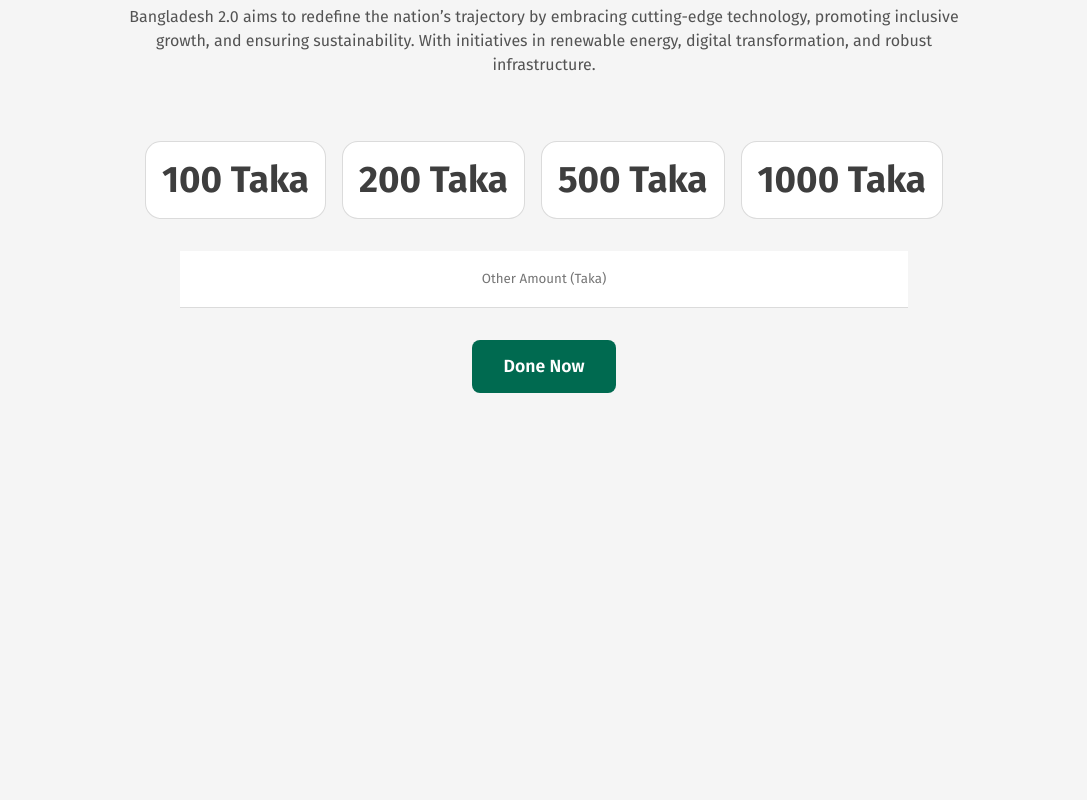
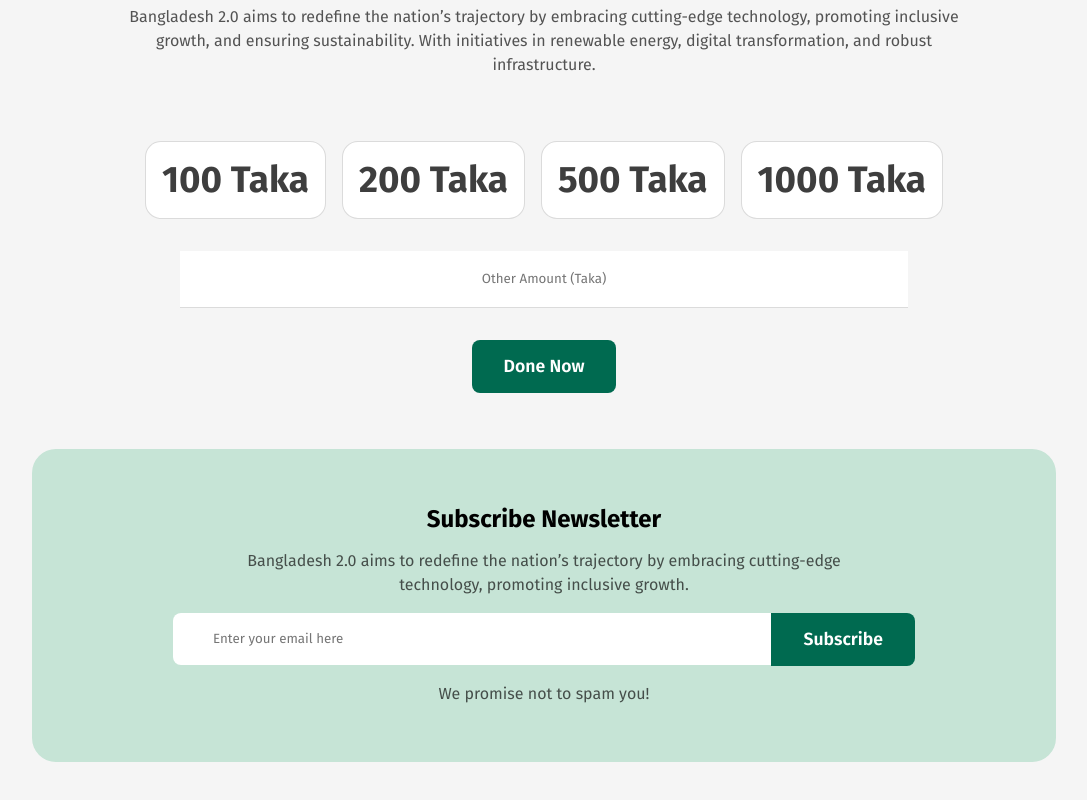
Before and after one commit to suraiya-jahan-bhuiyan-sraboni/bangladesh2.0, a plain HTML site: page index.html in a window 1280 px wide. Shown: the part 3705-4505 px from the top of the page, without its empty margins (96-1183 px from the left). Before the commit the page ends 4154 px from the top, so only its background shows below. Drawn offline with nearby package versions, Linux system fonts and the light colour scheme.

Commit message:
news-letter section done

```diff
--- a/index.html
+++ b/index.html
@@ -212,5 +212,16 @@ Building modern facilities and connectivity to support rapid urbanization.
         <input type="text" placeholder="Other Amount (Taka)">
         <button class="explore">Done Now</button>
     </section>
+    <section class="pillar-section news-letter">
+        <h1>Subscribe Newsletter</h1>
+        <p class="card-text">Bangladesh 2.0 aims to redefine the nation’s trajectory by embracing cutting-edge <br>technology, promoting inclusive
+        growth.</p>
+        <div class="email">
+            <input type="text" placeholder="Enter your email here">
+            <button class="explore bt" >Subscribe</button>
+        </div>
+        <p class="card-text">We promise not to spam you!</p>
+
+    </section>
 </body>
 </html>
--- a/style.css
+++ b/style.css
@@ -286,9 +286,11 @@ th {
     font-weight: 700;
     line-height: normal;
 }
-.crd:hover{
+
+.crd:hover {
     background: #C6E4D6;
 }
+
 .donate>input {
     width: 75%;
     padding: 20px 40px;
@@ -296,3 +298,33 @@ th {
     border-bottom: 1px solid rgba(14, 14, 14, 0.15);
     background: #FFF;
 }
+
+.news-letter {
+    padding: 3.5rem 5rem;
+    display: flex;
+    flex-direction: column;
+    gap: 1rem;
+    justify-content: center;
+    align-items: center;
+    text-align: center;
+    border-radius: 24px;
+    background: #C6E4D6;
+}
+.email{
+    width: 100%;
+    display: flex;
+    align-items: center;
+    justify-content: center;
+    text-align: center;
+    border-radius: 24px;
+}
+.email>input{
+    border-radius: 8px 0 0 8px ;
+    border: none;
+    outline: none;
+    padding: 18px 40px;
+    width: 60%;
+}
+.bt{
+    border-radius: 0px 8px 8px 0px;
+}
```
